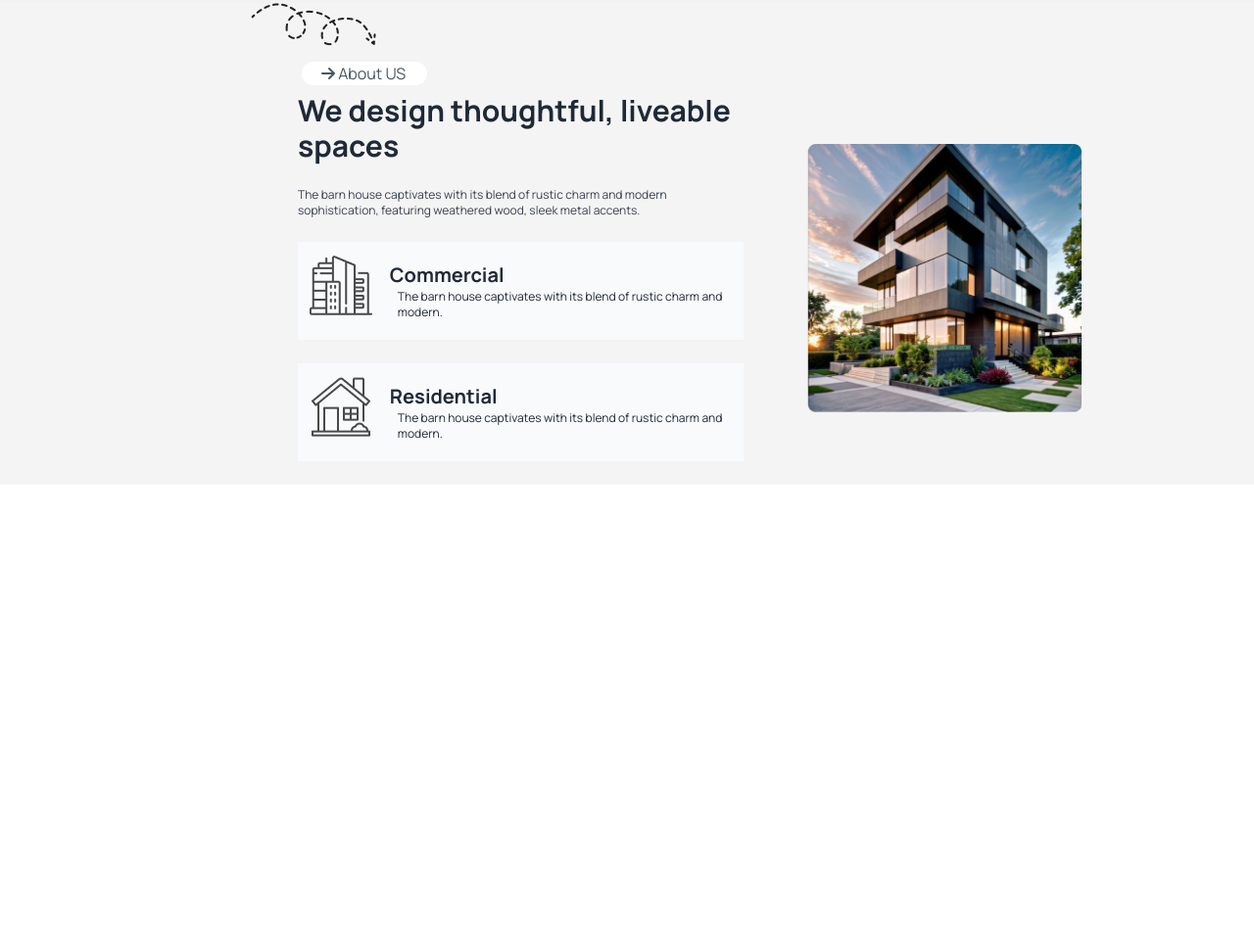
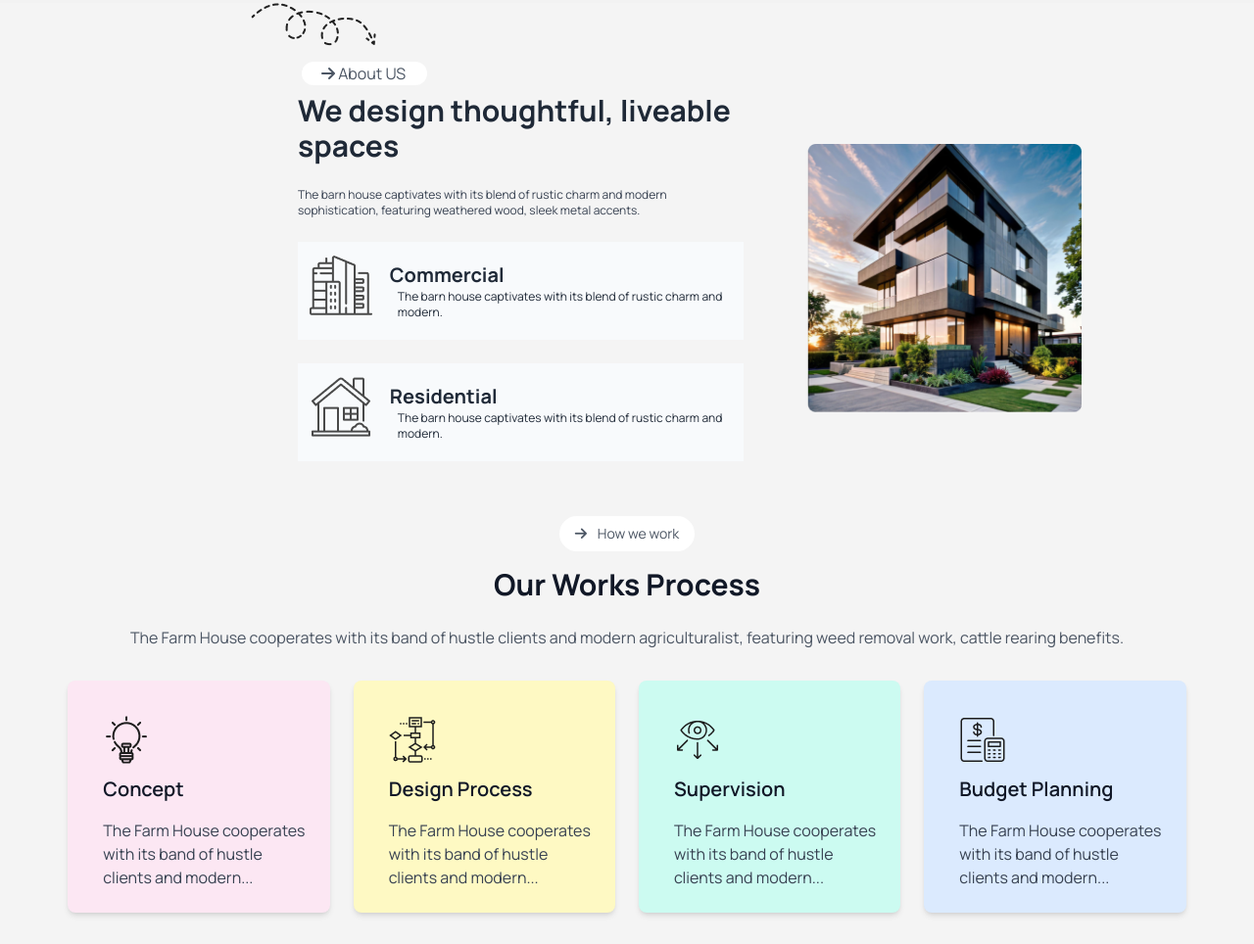
Before and after one commit to Suchana038/B10A3, a plain HTML site: page index.html in a window 1280 px wide. Shown: the part 865-1829 px from the top of the page at 98% size. Before the commit the page ends 1360 px from the top, so only its background shows below. Drawn offline with nearby package versions, Linux system fonts and the light colour scheme.

Commit message:
Work section done

```diff
--- a/index.html
+++ b/index.html
@@ -115,7 +115,7 @@
    </header>
    <!-- main section -->
    <main>
-    <!-- Thoughtful Section -->
+    <!-- Thoughtful Section Start-->
      <section>
       <img src="./assets/Vector.png" class="hidden lg:inline ml-64">
        <div class="flex flex-col  lg:flex-row ">
@@ -148,6 +148,81 @@
         </div>
        </div>
      </section>
+     <!-- Thoughtful section End -->
+
+        <!-- Work Section Start -->
+
+           <div class="container mx-auto px-4 py-8 w-11/12">
+            <div class="flex justify-center mb-4">
+              <span class="bg-white text-gray-600 px-4 py-2 rounded-full text-sm">
+                <i class="fa-solid fa-arrow-right pr-2"></i>
+                How we work
+              </span>
+            </div>
+            <h2 class="text-2xl lg:text-3xl font-bold text-center mb-6 text-gray-900">Our Works Process</h2>
+            <p class="text-center text-gray-600 mb-8">
+              The Farm House cooperates with its band of hustle clients and modern agriculturalist, featuring weed removal work, cattle rearing benefits.
+            </p>
+
+            <div class="grid grid-cols-1 md:grid-cols-2 lg:grid-cols-4 gap-6">
+
+              <!-- Concept Section -->
+              <div class="bg-pink-100 p-6 rounded-lg shadow-md hover:shadow-lg transition-shadow duration-300">
+                <div class="items-center mb-4">
+
+                  <div class=" text-gray-700  p-3  justify-center items-center">
+                  <img src="./assets/concept.png">
+                  </div>
+                  <h3 class="text-xl font-semibold ml-3 text-gray-900">Concept</h3>
+                </div>
+                <p class="text-gray-700 ml-3">
+                  The Farm House cooperates with its band of hustle clients and modern...
+                </p>
+              </div>
+
+              <!-- Design Process Section -->
+              <div class="bg-yellow-100 p-6 rounded-lg shadow-md hover:shadow-lg transition-shadow duration-300">
+                <div class="  mb-4">
+                  <div class=" text-gray-700  p-3">
+                    <img src="./assets/flow-chart.png">
+                  </div>
+                  <h3 class="text-xl font-semibold ml-3 text-gray-900">Design Process</h3>
+                </div>
+                <p class="text-gray-700 ml-3">
+                  The Farm House cooperates with its band of hustle clients and modern...
+                </p>
+              </div>
+
+              <!-- Supervision Section -->
+              <div class="bg-teal-100 p-6 rounded-lg shadow-md hover:shadow-lg transition-shadow duration-300">
+                <div class=" mb-4">
+                  <div class=" text-gray-700  p-3 ">
+                    <img src="./assets/vision.png">
+                  </div>
+                  <h3 class="text-xl font-semibold ml-3 text-gray-900">Supervision</h3>
+                </div>
+                <p class="text-gray-700 ml-3">
+                  The Farm House cooperates with its band of hustle clients and modern...
+                </p>
+              </div>
+
+              <!-- Budget Planning Section -->
+              <div class="bg-blue-100 p-6 rounded-lg shadow-md hover:shadow-lg transition-shadow duration-300">
+                <div class=" mb-4">
+                  <div class=" text-gray-700 p-3">
+                   <img src="./assets/budget-planning.png" >
+                  </div>
+                  <h3 class="text-xl font-semibold ml-3 text-gray-900">Budget Planning</h3>
+                </div>
+                <p class="text-gray-700 ml-3">
+                  The Farm House cooperates with its band of hustle clients and modern...
+                </p>
+              </div>
+
+            </div>
+          </div>
+         <!-- Work section end -->
+
 
    </main>
   <!-- footer section -->
```
